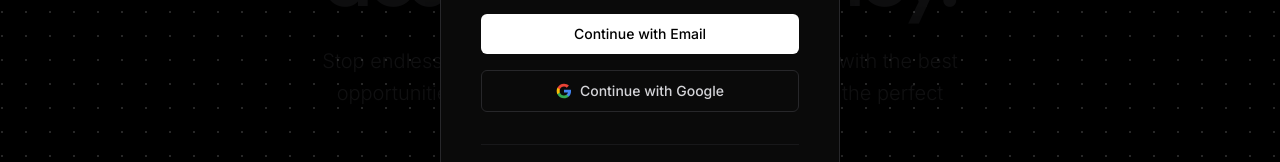
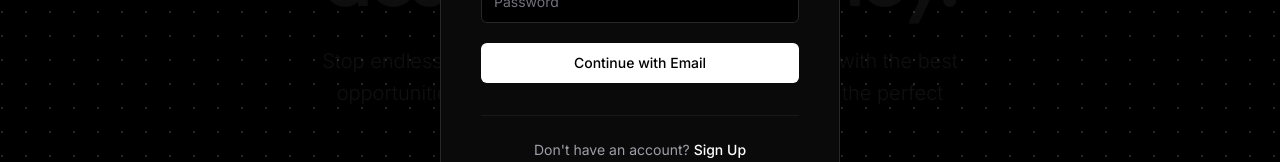
Before and after one commit to adityachavan0007/ScholarSphere-AI, a React (Vite) app in the folder vite-project/: page / in a window 1280 px wide. Both pictures are taken after a click on the button "Log In". Shown: the part 398-560 px from the top of the page. Built offline with nearby package versions, Linux system fonts and the light colour scheme; no server answers.

Commit message:
Remove broken Google login button

```diff
--- a/vite-project/src/AuthModal.tsx
+++ b/vite-project/src/AuthModal.tsx
@@ -200,13 +200,7 @@ export default function AuthModal({ isOpen, onClose, initialView = "signup", onS
                                     </button>
                                 </form>
 
-                                {/* Mock Social Buttons */}
-                                <div className="w-full mt-4 space-y-2">
-                                    <button type="button" onClick={() => handleOAuthLogin('google')} disabled={isAuthenticating} className="w-full py-2.5 bg-transparent border border-[#27272a] rounded-md text-sm text-zinc-300 font-medium hover:bg-[#1a1a1a] transition-colors flex items-center justify-center gap-2 disabled:opacity-50">
-                                        <svg viewBox="0 0 24 24" className="w-4 h-4" xmlns="http://www.w3.org/2000/svg"><path d="M22.56 12.25c0-.78-.07-1.53-.2-2.25H12v4.26h5.92c-.26 1.37-1.04 2.53-2.21 3.31v2.77h3.57c2.08-1.92 3.28-4.74 3.28-8.09z" fill="#4285F4"/><path d="M12 23c2.97 0 5.46-.98 7.28-2.66l-3.57-2.77c-.98.66-2.23 1.06-3.71 1.06-2.86 0-5.29-1.93-6.16-4.53H2.18v2.84C3.99 20.53 7.7 23 12 23z" fill="#34A853"/><path d="M5.84 14.09c-.22-.66-.35-1.36-.35-2.09s.13-1.43.35-2.09V7.07H2.18C1.43 8.55 1 10.22 1 12s.43 3.45 1.18 4.93l2.85-2.22.81-.62z" fill="#FBBC05"/><path d="M12 5.38c1.62 0 3.06.56 4.21 1.64l3.15-3.15C17.45 2.09 14.97 1 12 1 7.7 1 3.99 3.47 2.18 7.07l3.66 2.84c.87-2.6 3.3-4.53 6.16-4.53z" fill="#EA4335"/><path d="M1 1h22v22H1z" fill="none"/></svg>
-                                        Continue with Google
-                                    </button>
-                                </div>
+
 
                                 {/* Footer Linking */}
                                 <div className="mt-8 text-center w-full border-t border-[#27272a]/50 pt-6">
```
